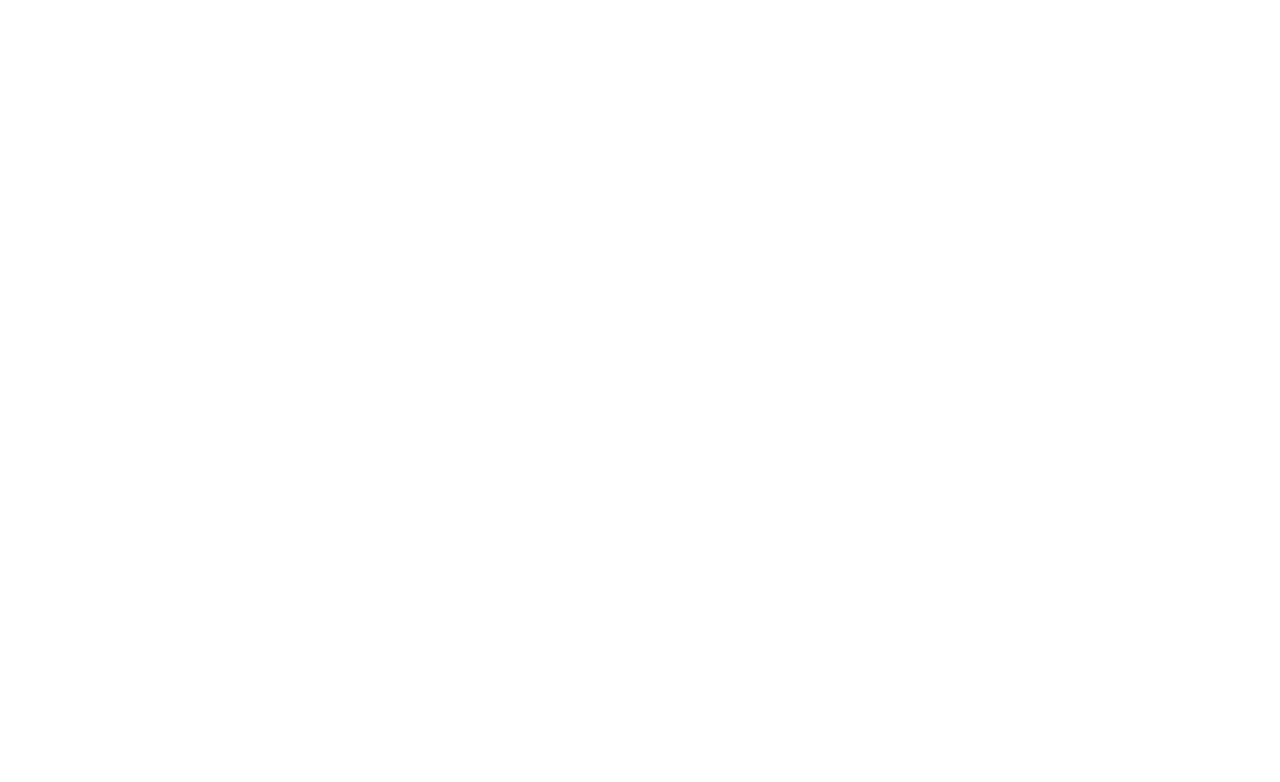
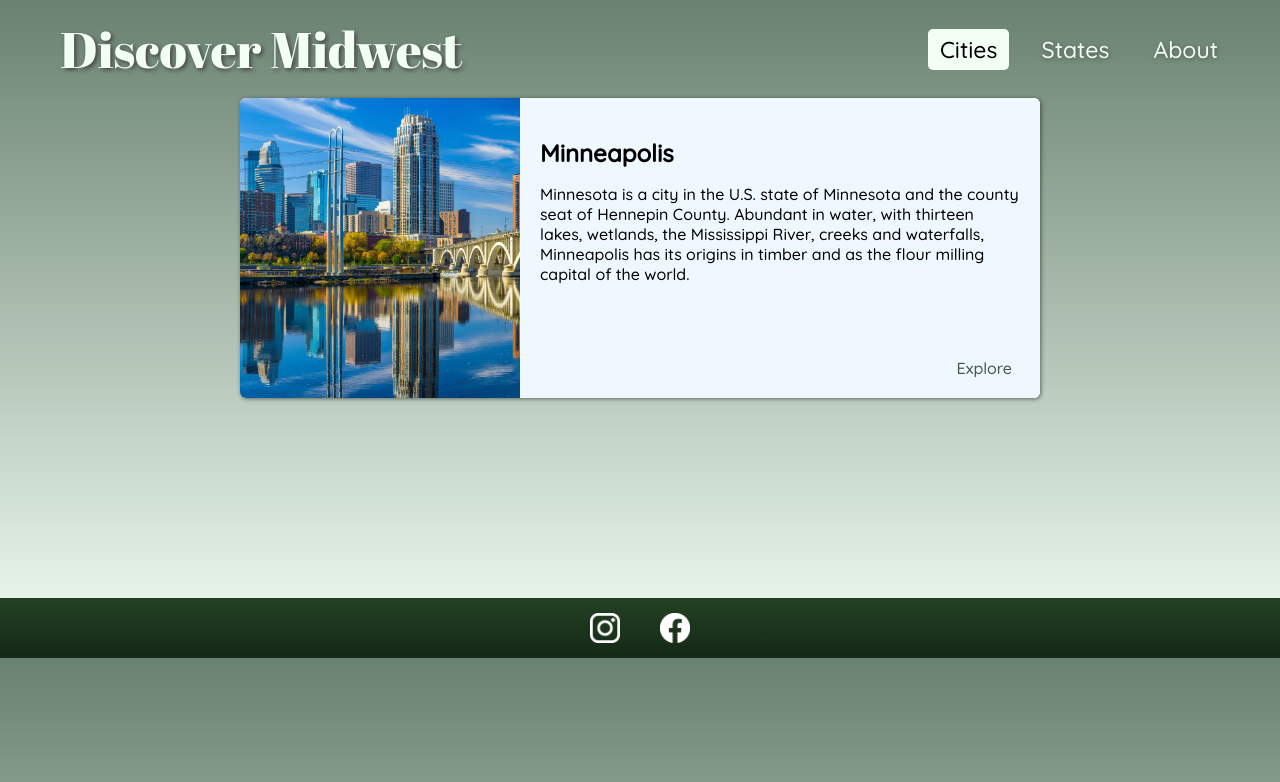
Before and after one commit to placeteno/travel-site, a plain HTML site: page cities.html in a window 1280 px wide. Drawn offline with Linux system fonts and the light colour scheme.

Commit message:
Styled cities page and created first card

```diff
--- a/cities.html
+++ b/cities.html
@@ -0,0 +1,66 @@
+<!DOCTYPE html>
+<html lang="en">
+<head>
+  <meta charset="UTF-8">
+  <meta http-equiv="X-UA-Compatible" content="IE=edge">
+  <meta name="viewport" content="width=device-width, initial-scale=1.0">
+  <link href="https://fonts.googleapis.com/css2?family=Abril+Fatface&family=Oleo+Script&family=Quicksand:wght@300;500&family=Raleway:wght@200;300;500;700&display=swap" rel="stylesheet">
+  <link rel="stylesheet" type="text/css" href="css/shared.css" />
+  <link rel="stylesheet" type="text/css" href="css/cities.css" />
+  <title>Cities - Discover Midwest</title>
+</head>
+<body>
+
+<!-- == HEADER == -->
+  <header>
+    <div id="page-logo">
+      <a href="/index.html">Discover Midwest</a>
+    </div>
+    <nav>
+      <ul>
+        <li><a href="/cities.html" class="current">Cities</a></li>
+        <li><a href="/about.html">States</a></li>
+        <li><a href="/about.html">About</a></li>
+      </ul>
+    </nav>
+  </header>
+
+<!-- == MAIN == -->
+  <main>
+    <section>
+      <ul>
+        <li class="card">
+          <img src="/img/places/minn.jpeg" alt="City of Minneapolis" title="City of Minneapolis">
+          <div class="item-content">
+            <div>
+              <h2>Minneapolis</h2>
+              <p>
+              Minnesota is a city in the U.S. state of Minnesota and the county seat of Hennepin County. Abundant in water, with thirteen lakes, wetlands, the Mississippi River, creeks and waterfalls, Minneapolis has its origins in timber and as the flour milling capital of the world.
+              </p>
+            </div>
+            <div class="actions">
+              <a href="https://en.wikipedia.org/wiki/Minneapolis">Explore</a>
+            </div>
+          </div>
+        </li>
+      </ul>
+    </section>
+  </main>
+
+<!-- == FOOTER == -->
+  <footer>
+    <ul>
+      <li class="">
+        <a href="https://www.instagram.com/">
+          <img src="/img/icons/insta.png" alt="Instagram Logo">
+        </a>
+      </li>
+      <li class="">
+        <a href="https://www.facebook.com" class="">
+          <img src="/img/icons/facebook.png" alt="Facebook Logo">
+        </a>
+      </li>
+    </ul>
+  </footer>
+</body>
+</html>
--- /dev/null
+++ b/css/cities.css
@@ -0,0 +1,66 @@
+body {
+  background: linear-gradient(0deg, rgb(243, 255, 245), rgb(105, 129, 112));
+}
+
+header {
+  position: static;
+}
+#page-logo a {
+  color:rgb(243, 255, 245);
+}
+nav a {
+  color: rgb(243, 255, 245);
+}
+nav a:hover {
+  background-color: rgb(243, 255, 245);
+  text-shadow: none;
+  color: rgb(0,0,0) ;
+}
+.current {
+  background-color: rgb(243, 255, 245);
+  text-shadow: none;
+  color: rgb(0,0,0) ;
+}
+
+section {
+  height: 500px;
+}
+
+main ul {
+  width: 800px;
+  margin: 0 auto;
+}
+.card {
+  display: flex;
+  background-color: #fff;
+  box-shadow: 1px 1px 4px rgba(0,0,0,0.5);
+  border-radius: 6px;
+  overflow: hidden;
+}
+.card img {
+  height: 300px;
+  width: 280px;
+  object-fit: cover;
+}
+.item-content {
+  display: flex;
+  flex-direction: column;
+  justify-content: space-between;
+  padding: 20px;
+  background-color: aliceblue;
+}
+.item-content h2 {
+  margin-bottom: 0;
+}
+.actions {
+  text-align: right;
+}
+.actions a {
+  text-decoration: none;
+  color:rgb(69, 87, 75);
+  padding: 8px;
+  border-radius: 5px;
+}
+.actions a:hover {
+  background-color:rgb(210, 233, 218)
+}
--- a/css/shared.css
+++ b/css/shared.css
@@ -44,10 +44,31 @@ nav a {
     border-radius: 5px;
 
 }
-
 nav a:hover {
     text-shadow: 1px 1px 3px rgb(41, 44, 41);
     background-color: rgb(44, 199, 116);
     color: rgb(255, 255, 255);
     transition: 0.1s;
 }
+
+/* ========
+    FOOTER
+   ======== */
+
+footer {
+    background: linear-gradient(0deg, #152816, #224123);
+    padding: 15px;
+}
+footer ul {
+    display: flex;
+    justify-content: center;
+}
+footer li {
+    width: 30px;
+    height: 30px;
+    margin: 0 20px;
+}
+footer img {
+    width: 100%;
+    height: 100%;
+}
--- a/css/styles.css
+++ b/css/styles.css
@@ -90,5 +90,7 @@
     border-radius: 6px;
 }
 .destination strong {
-    color: rgb(243, 255, 249);
+    color: rgb(255, 255, 255);
+    text-shadow: 1px 1px 4px rgb(68, 67, 67);
+
 }
```
Also changed, not shown: index.html (+16 -1 lines), img/icons/facebook.png (added), img/icons/insta.png (added), 2 other files.
